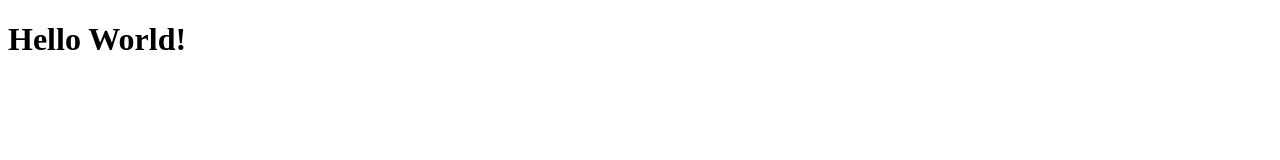
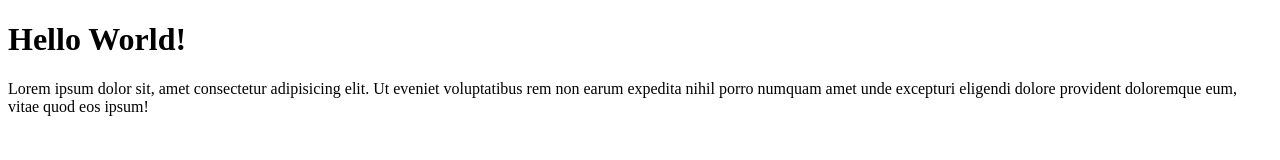
Before and after one commit to pipput2002/arasy-git-test, a plain HTML site: page index.html in a window 1280 px wide. Drawn offline with Linux system fonts and the light colour scheme.

Commit message:
menambahkan paragraf

```diff
--- a/index.html
+++ b/index.html
@@ -7,5 +7,6 @@
 </head>
 <body>
     <h1>Hello World!</h1>
+    <p>Lorem ipsum dolor sit, amet consectetur adipisicing elit. Ut eveniet voluptatibus rem non earum expedita nihil porro numquam amet unde excepturi eligendi dolore provident doloremque eum, vitae quod eos ipsum!</p>
 </body>
 </html>
```
